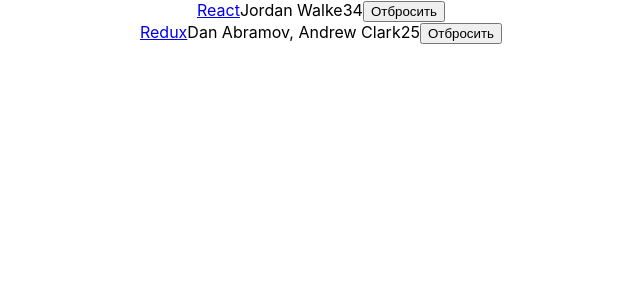
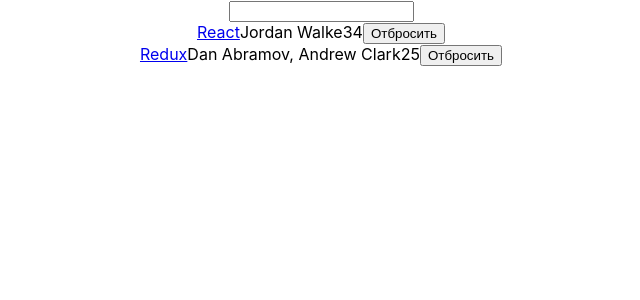
Before and after one commit to 4johndoe/hackernews, a React (Create React App) app: page / in a window 1280 px wide. Shown: the top 300 px of the page, without its empty margins (319-959 px from the left). Built offline with nearby package versions, Linux system fonts and the light colour scheme.

Commit message:
isSearched фильтрация на лету

```diff
--- a/src/App.js
+++ b/src/App.js
@@ -20,6 +20,9 @@
    }
  ];
 
+const isSearched = searchTerm => item =>
+    item.title.toLowerCase().includes(searchTerm.toLowerCase());
+
 class App extends Component {
 
   constructor(props) {
@@ -27,9 +30,15 @@
 
     this.state = {
       list,
+      searchTerm: '',
     };
 
+    this.onSearchChange = this.onSearchChange.bind(this);
     this.onDismiss = this.onDismiss.bind(this);
+  }
+
+  onSearchChange(event) {
+    this.setState({ searchTerm: event.target.value });
   }
 
   onDismiss(id) {
@@ -41,11 +50,13 @@
   render() {
     return (
       <div className="App">
-        {this.state.list.map(item => {
-            const onHandleDismiss = () =>
-                this.onDismiss(item.objectID);
-
-            return (
+        <form>
+          <input
+              type="text"
+              onChange={this.onSearchChange}
+          />
+        </form>
+        {this.state.list.filter(isSearched(this.state.searchTerm)).map(item =>
             <div key={item.objectID}>
               <span>
                 <a href="{item.url}">{item.title}</a>
@@ -55,15 +66,13 @@
               <span>{item.points}</span>
               <span>
                 <button
-                            onClick={onHandleDismiss}
+                    onClick={() => this.onDismiss(item.objectID)}
                     type="button"
                 >
                   Отбросить
                 </button>
               </span>
             </div>
-            );
-        }
         )}
       </div>
     );
```
Lines whose indentation alone changed are shown as unchanged.
